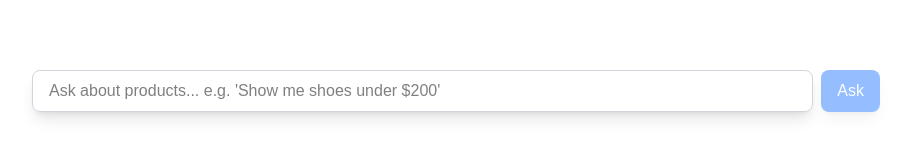
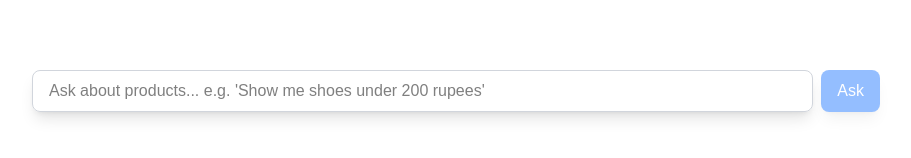
Before and after one commit to icon-gaurav/ecom-chatbot, a Next.js app: page / in a window 1280 px wide. Shown: the part 634-792 px from the top of the page, without its empty margins (184-1095 px from the left). Built offline with nearby package versions, Linux system fonts and the light colour scheme.

Commit message:
update placeholder text to reflect currency in rupees

```diff
--- a/app/page.tsx
+++ b/app/page.tsx
@@ -139,7 +139,7 @@ export default function Home() {
                         className="flex-1 border border-gray-300 shadow-lg rounded-lg px-4 py-2 focus:outline-none focus:ring-1 focus:ring-gray-400"
                         value={input}
                         disabled={status !== 'ready'}
-                        placeholder="Ask about products... e.g. 'Show me shoes under $200'"
+                        placeholder="Ask about products... e.g. 'Show me shoes under 200 rupees'"
                         onChange={e => setInput(e.target.value)}
                     />
                     <button
```
